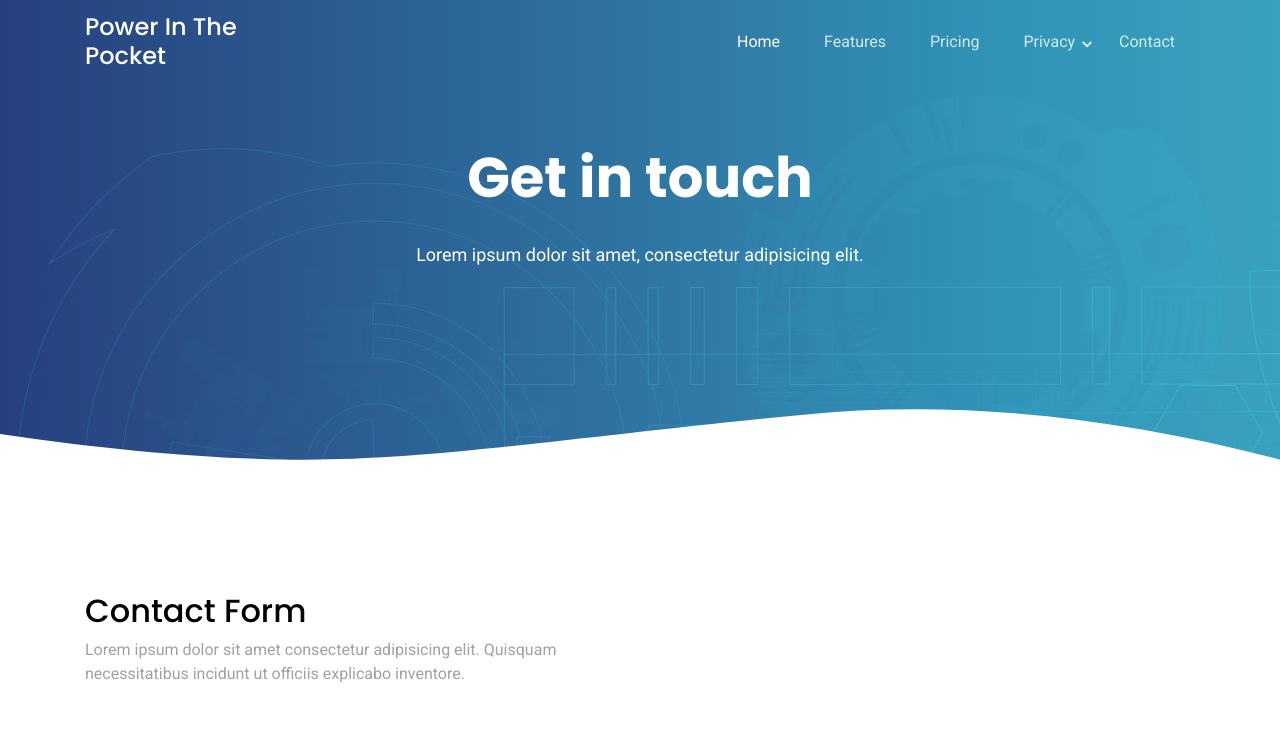
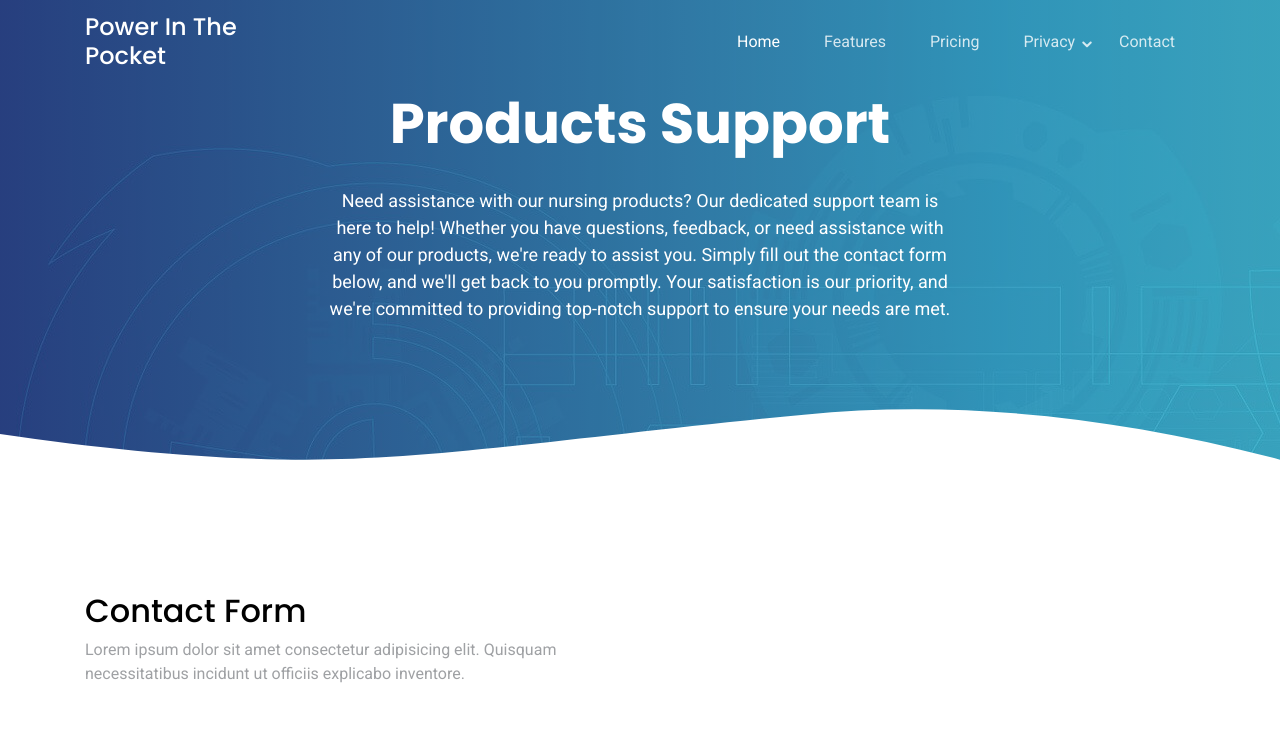
Before and after one commit to powerinthepocket/powerinthepocket.github.io, a plain HTML site: page contact.html in a window 1280 px wide. Shown: the top 731 px of the page. Drawn offline with Linux system fonts and the light colour scheme.

Commit message:
Update contact.html

```diff
--- a/contact.html
+++ b/contact.html
@@ -108,8 +108,8 @@
           <div class="col-12">
             <div class="row justify-content-center">
               <div class="col-md-7 text-center hero-text">
-                <h1 data-aos="fade-up" data-aos-delay="">Get in touch</h1>
-                <p class="mb-5" data-aos="fade-up" data-aos-delay="100">Lorem ipsum dolor sit amet, consectetur adipisicing elit.</p>
+                <h1 data-aos="fade-up" data-aos-delay="">Products Support</h1>
+                <p class="mb-5" data-aos="fade-up" data-aos-delay="100">Need assistance with our nursing products? Our dedicated support team is here to help! Whether you have questions, feedback, or need assistance with any of our products, we're ready to assist you. Simply fill out the contact form below, and we'll get back to you promptly. Your satisfaction is our priority, and we're committed to providing top-notch support to ensure your needs are met.</p>
               </div>
             </div>
           </div>
```
